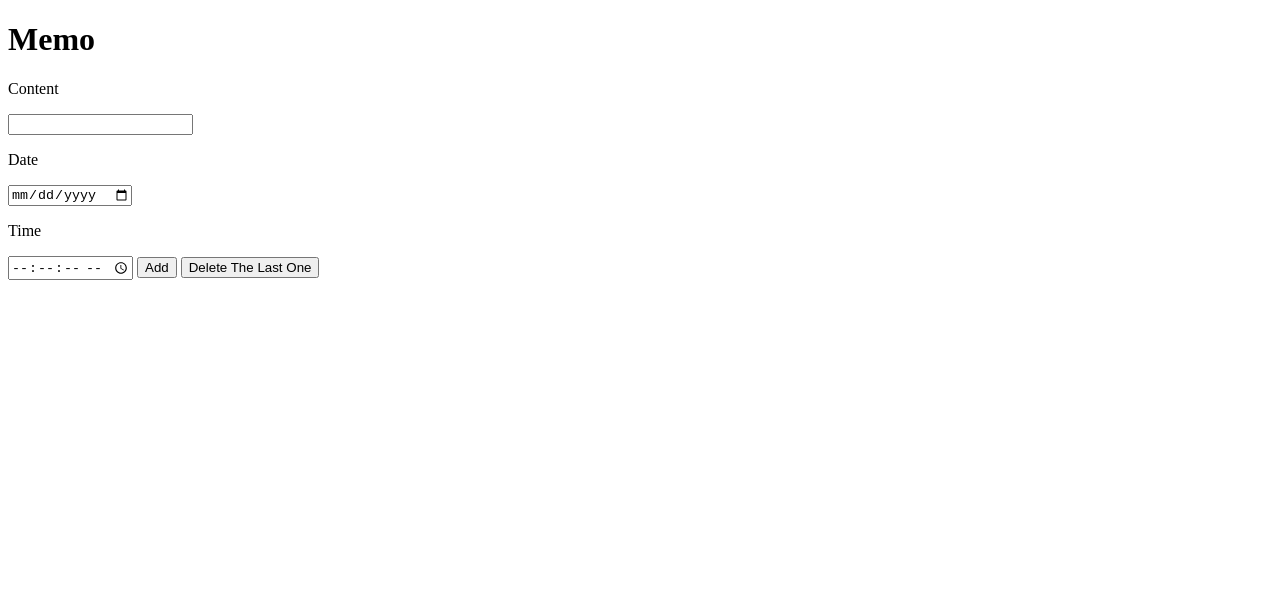
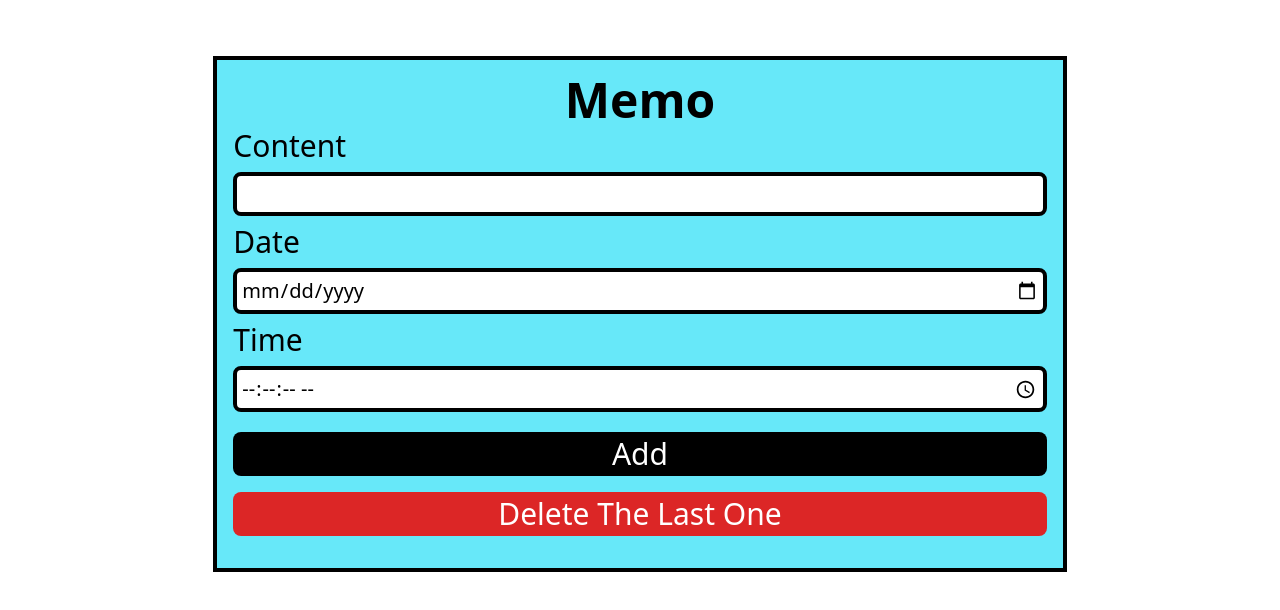
Before and after one commit to YZCUS/JS-memo, a plain HTML site: page index.html in a window 1280 px wide. Drawn offline with Linux system fonts and the light colour scheme; the site is published under a folder, as on GitHub Pages, so addresses that start at the root find nothing.

Commit message:
final_090322

```diff
--- a/index.html
+++ b/index.html
@@ -5,7 +5,7 @@
     <meta http-equiv="X-UA-Compatible" content="IE=edge">
     <meta name="viewport" content="width=device-width, initial-scale=1.0">
     <title>Note</title>
-    <link href="/final.css" rel="stylesheet">
+    <link href="final.css" rel="stylesheet">
 </head>
 <body>
     <div class="border-black border-4 mx-auto my-14 p-4 bg-cyan-300 w-2/3">
```
